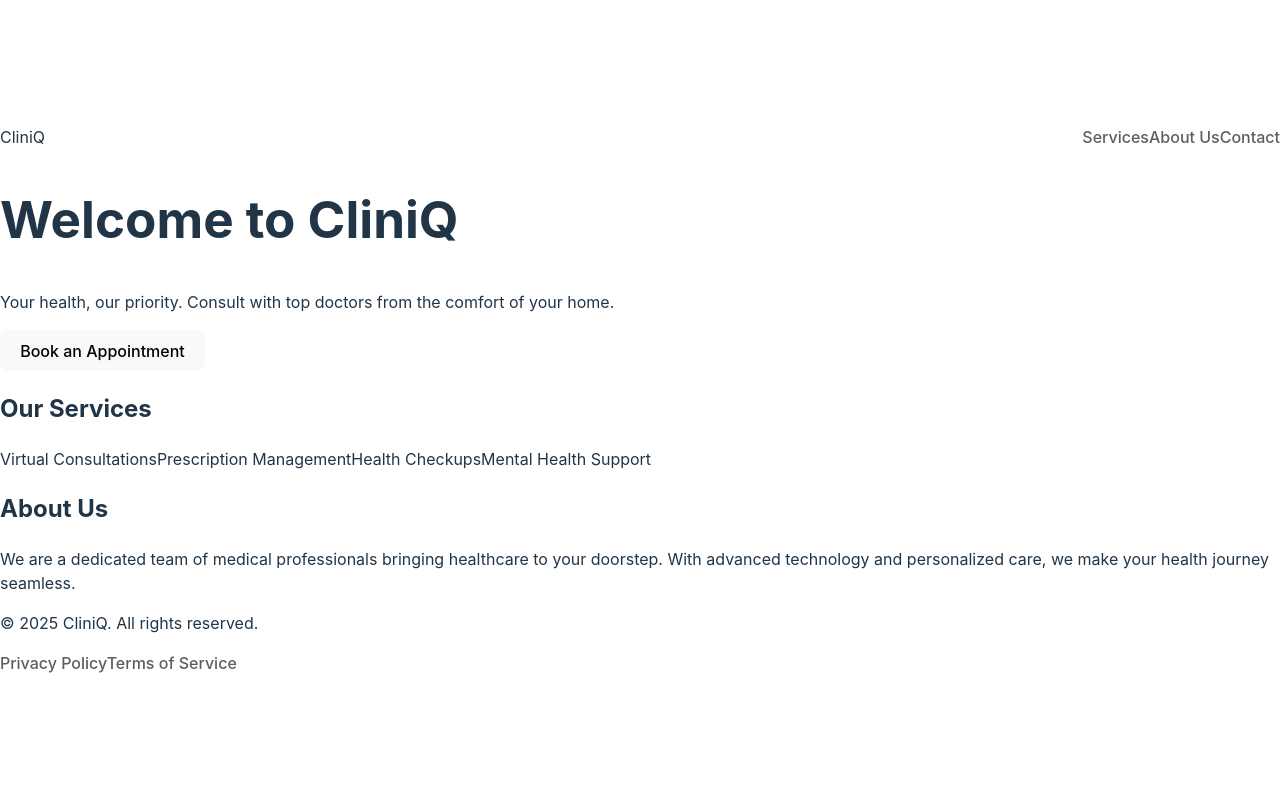
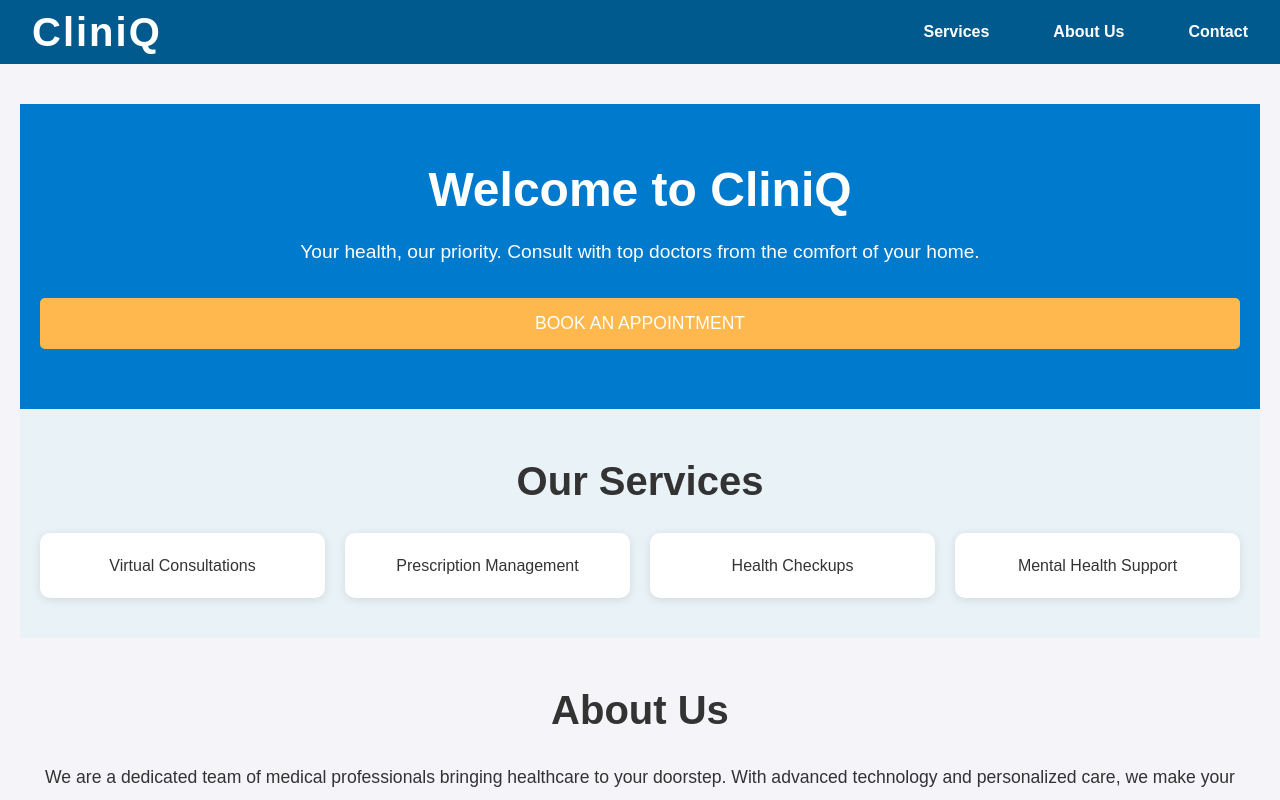
Before and after one commit to 4yushP4tel/mchacks, a React (Vite) app in the folder frontend/: page / in a window 1280 px wide. Shown: the top 800 px of the page. Built offline with nearby package versions, Linux system fonts and the light colour scheme.

Commit message:
whole lotta stuff idek

```diff
--- a/frontend/src/App.jsx
+++ b/frontend/src/App.jsx
@@ -1,19 +1,12 @@
 import React from "react";
-import "./index.css";
+import Header from "./Header.jsx";
+import Footer from "./Footer.jsx";
+import "./style.css";
 
 function App() {
   return (
     <div className="app-container">
-      <header className="header">
-        <div className="logo">CliniQ</div>
-        <nav className="navbar">
-          <ul>
-            <li><a href="#services">Services</a></li>
-            <li><a href="#about">About Us</a></li>
-            <li><a href="#contact">Contact</a></li>
-          </ul>
-        </nav>
-      </header>
+      <Header />
 
       <main className="main-content">
         <section className="hero">
@@ -41,13 +34,7 @@ function App() {
         </section>
       </main>
 
-      <footer className="footer">
-        <p>© {new Date().getFullYear()} CliniQ. All rights reserved.</p>
-        <nav className="footer-nav">
-          <a href="#privacy-policy">Privacy Policy</a>
-          <a href="#terms-of-service">Terms of Service</a>
-        </nav>
-      </footer>
+      <Footer />
     </div>
   );
 }
--- /dev/null
+++ b/frontend/src/Footer.jsx
@@ -0,0 +1,12 @@
+import React from "react";
+import "./style.css";
+
+function Footer() {
+    return (
+        <footer className="footer">
+            <p>© {new Date().getFullYear()} CliniQ. All rights reserved.</p>
+        </footer>
+    )
+}
+
+export default Footer;
--- /dev/null
+++ b/frontend/src/Header.jsx
@@ -0,0 +1,17 @@
+import React from "react";
+import "./style.css";
+
+function Header() {
+    return (
+        <div className="header">
+            <div className="logo">CliniQ</div>
+            <ul className="navbar">
+                <li><a href="#services">Services</a></li>
+                <li><a href="#about">About Us</a></li>
+                <li><a href="#contact">Contact</a></li>
+            </ul>
+        </div>
+    )
+}
+
+export default Header;
--- /dev/null
+++ b/frontend/src/style.css
@@ -0,0 +1,202 @@
+/* General Styles */
+* {
+    margin: 0;
+    padding: 0;
+    box-sizing: border-box;
+    font-family: Arial, sans-serif;
+    min-width: 100%;
+  }
+
+  body {
+    background-color: #f4f4f9;
+    color: #333;
+    line-height: 1.6;
+  }
+
+  /* Header */
+  .header {
+    background-color: #005a8d;
+    color: white;
+    padding: 0px 2em;
+    display: flex;
+    flex-direction: row;
+    justify-content: space-between;
+    align-items: center;
+  }
+
+  .logo {
+    min-width: auto;
+    font-size: 2.5rem;
+    font-weight: bold;
+    letter-spacing: 2px;
+    text-align: center;
+  }
+
+  .navbar {
+    min-width: auto;
+    padding: 0px;
+    margin: 0px;
+    display: flex;
+    flex-direction: row;
+    justify-content: space-between;
+    gap: 4em;
+  }
+
+  .navbar li {
+    min-width: auto;
+  }
+
+  .navbar a {
+    color: white;
+    text-decoration: none;
+    font-weight: bolder;
+  }
+
+
+  /* Main Content */
+  .main-content {
+    padding: 40px 20px;
+  }
+
+  /* Hero Section */
+  .hero {
+    background-color: #007acc;
+    color: white;
+    text-align: center;
+    padding: 60px 20px;
+  }
+
+  .hero h1 {
+    font-size: 3rem;
+    margin-bottom: 20px;
+  }
+
+  .hero p {
+    font-size: 1.2rem;
+    margin-bottom: 30px;
+  }
+
+  .cta-button {
+    background-color: #ffb84d;
+    border: none;
+    padding: 15px 30px;
+    font-size: 1.1rem;
+    cursor: pointer;
+    color: white;
+    text-transform: uppercase;
+    border-radius: 5px;
+  }
+
+  .cta-button:hover {
+    background-color: #e08e29;
+  }
+
+  /* Services Section */
+  .services {
+    padding: 40px 20px;
+    background-color: #e9f2f7;
+    text-align: center;
+  }
+
+  .services h2 {
+    font-size: 2.5rem;
+    margin-bottom: 20px;
+  }
+
+  .services ul {
+    list-style: none;
+    display: grid;
+    grid-template-columns: 1fr 1fr 1fr 1fr;
+    gap: 20px;
+    padding: 0;
+  }
+
+  .services li {
+    background-color: white;
+    padding: 20px;
+    border-radius: 10px;
+    box-shadow: 0 2px 10px rgba(0, 0, 0, 0.1);
+  }
+
+  .services li:hover {
+    background-color: #f8f8f8;
+    box-shadow: 0 4px 15px rgba(0, 0, 0, 0.1);
+  }
+
+  /* About Section */
+  .about-us {
+    padding: 40px 20px;
+    text-align: center;
+  }
+
+  .about-us h2 {
+    font-size: 2.5rem;
+    margin-bottom: 20px;
+  }
+
+  .about-us p {
+    font-size: 1.1rem;
+    max-width: 800px;
+    margin: 0 auto;
+    line-height: 1.8;
+  }
+
+  /* Footer */
+  .footer {
+    background-color: #333;
+    color: white;
+    text-align: center;
+    padding: 20px;
+  }
+
+  .footer p {
+    font-size: 1rem;
+  }
+
+  .footer-nav {
+    margin-top: 10px;
+  }
+
+  .footer-nav a {
+    color: white;
+    text-decoration: none;
+    margin: 0 10px;
+  }
+
+  .footer-nav a:hover {
+    color: #ffb84d;
+  }
+
+  /* Responsive Design */
+  @media (max-width: 768px) {
+    .navbar ul {
+      flex-direction: column;
+      align-items: center;
+    }
+
+    .services ul {
+      grid-template-columns: 1fr 1fr;
+    }
+
+    .hero h1 {
+      font-size: 2.5rem;
+    }
+
+    .cta-button {
+      padding: 12px 25px;
+    }
+  }
+
+  @media (max-width: 480px) {
+    .hero h1 {
+      font-size: 2rem;
+    }
+
+    .cta-button {
+      padding: 10px 20px;
+    }
+
+    .services ul {
+      grid-template-columns: 1fr;
+    }
+  }
```
